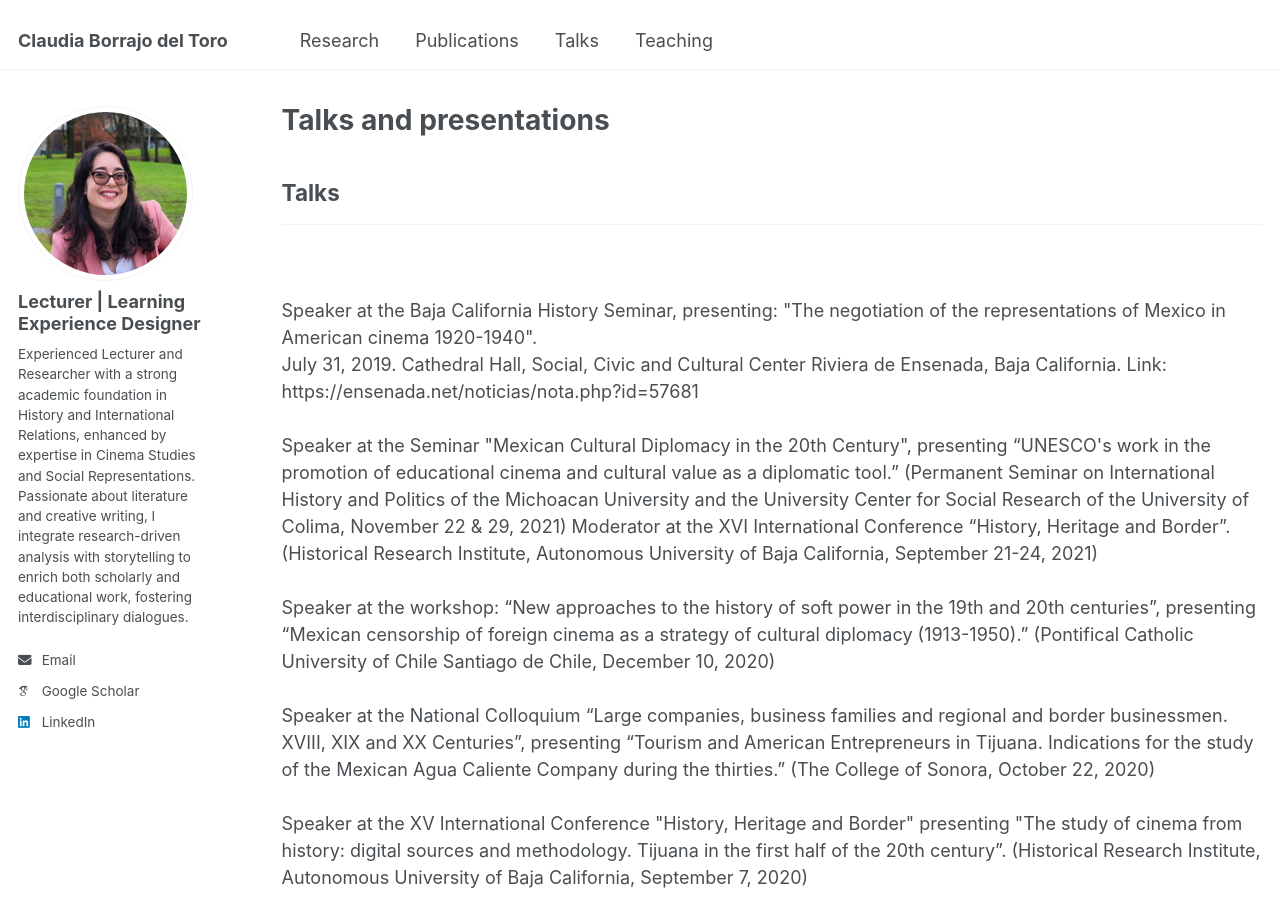
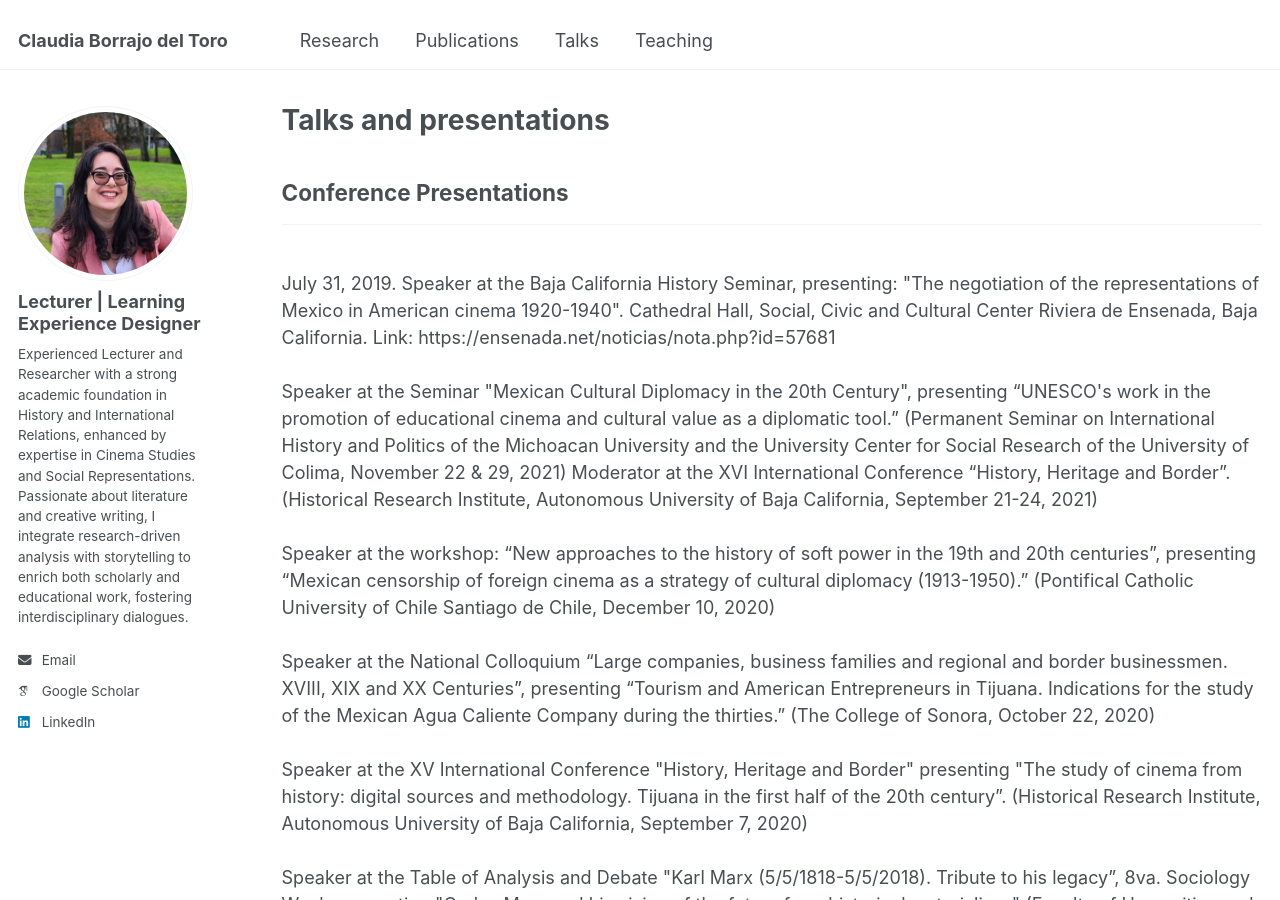
Before and after one commit to claudiabt/claudiabt.github.io, a Jekyll site: the page built from _pages/talks.html, in a window 1280 px wide and 900 px high. Built offline with Jekyll 4.4.1, drawn with Linux system fonts in a browser that asks for light colours; some web fonts are replaced; some of the changed text lies outside the part shown.

Commit message:
Update talks.html

```diff
--- a/_pages/talks.html
+++ b/_pages/talks.html
@@ -5,12 +5,9 @@ permalink: /talks/
 author_profile: true
 ---
 
-<h2>Talks</h2><hr />
+<h2>Conference Presentations</h2><hr />
 <br>
-<br>
-Speaker at the Baja California History Seminar, presenting: "The negotiation of the representations of Mexico in American cinema 1920-1940".
-<br>
-July 31, 2019. Cathedral Hall, Social, Civic and Cultural Center Riviera de Ensenada, Baja California. Link: https://ensenada.net/noticias/nota.php?id=57681
+July 31, 2019. Speaker at the Baja California History Seminar, presenting: "The negotiation of the representations of Mexico in American cinema 1920-1940". Cathedral Hall, Social, Civic and Cultural Center Riviera de Ensenada, Baja California. Link: https://ensenada.net/noticias/nota.php?id=57681
 <br>
 <br>
 Speaker at the Seminar "Mexican Cultural Diplomacy in the 20th Century", presenting “UNESCO's work in the promotion of educational cinema and cultural value as a diplomatic tool.” (Permanent Seminar on International History and Politics of the Michoacan University and the University Center for Social Research of the University of Colima, November 22 & 29, 2021)
```
Also changed, not shown: other parts of _pages/talks.html (+8 -2 lines).
